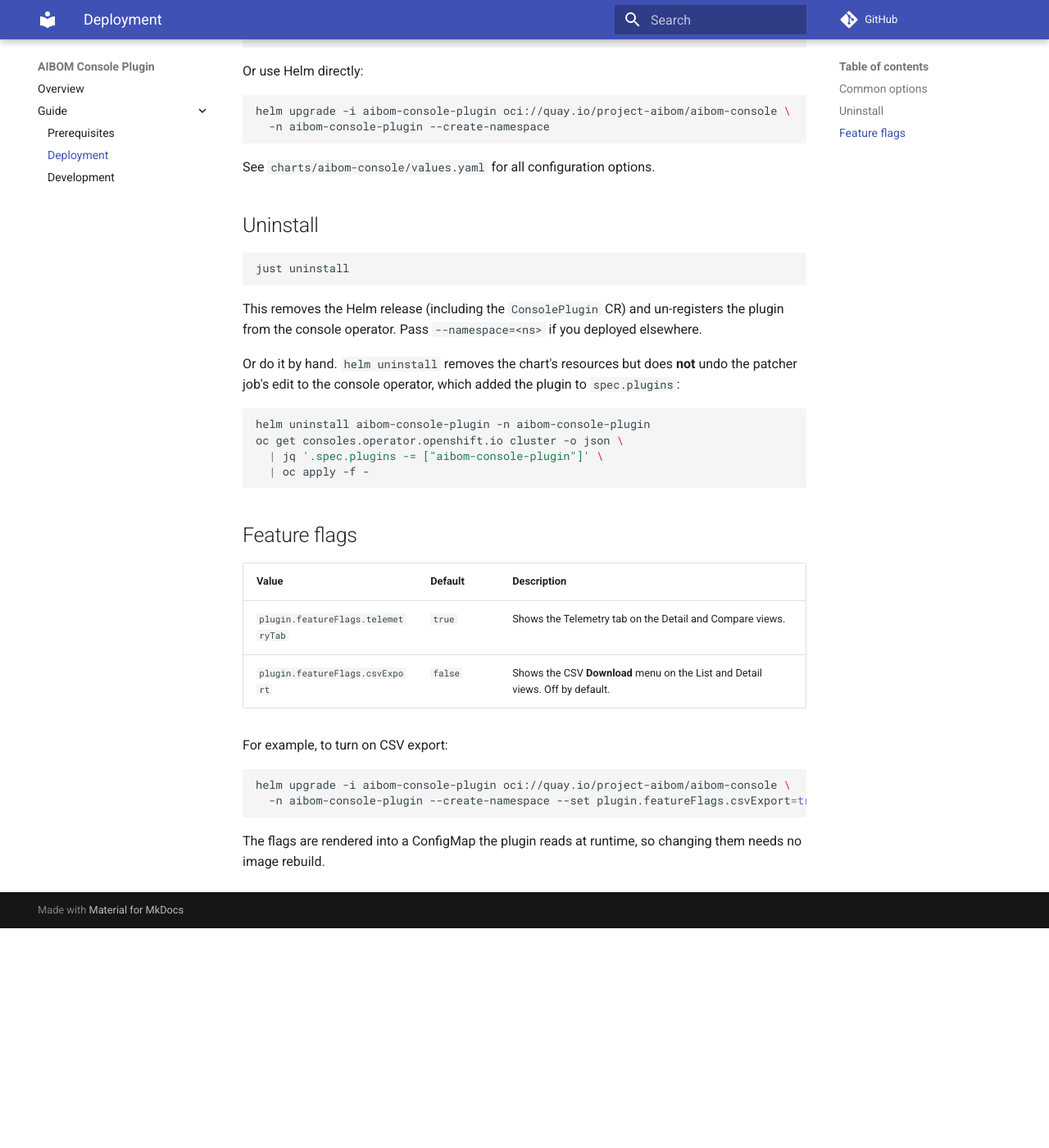
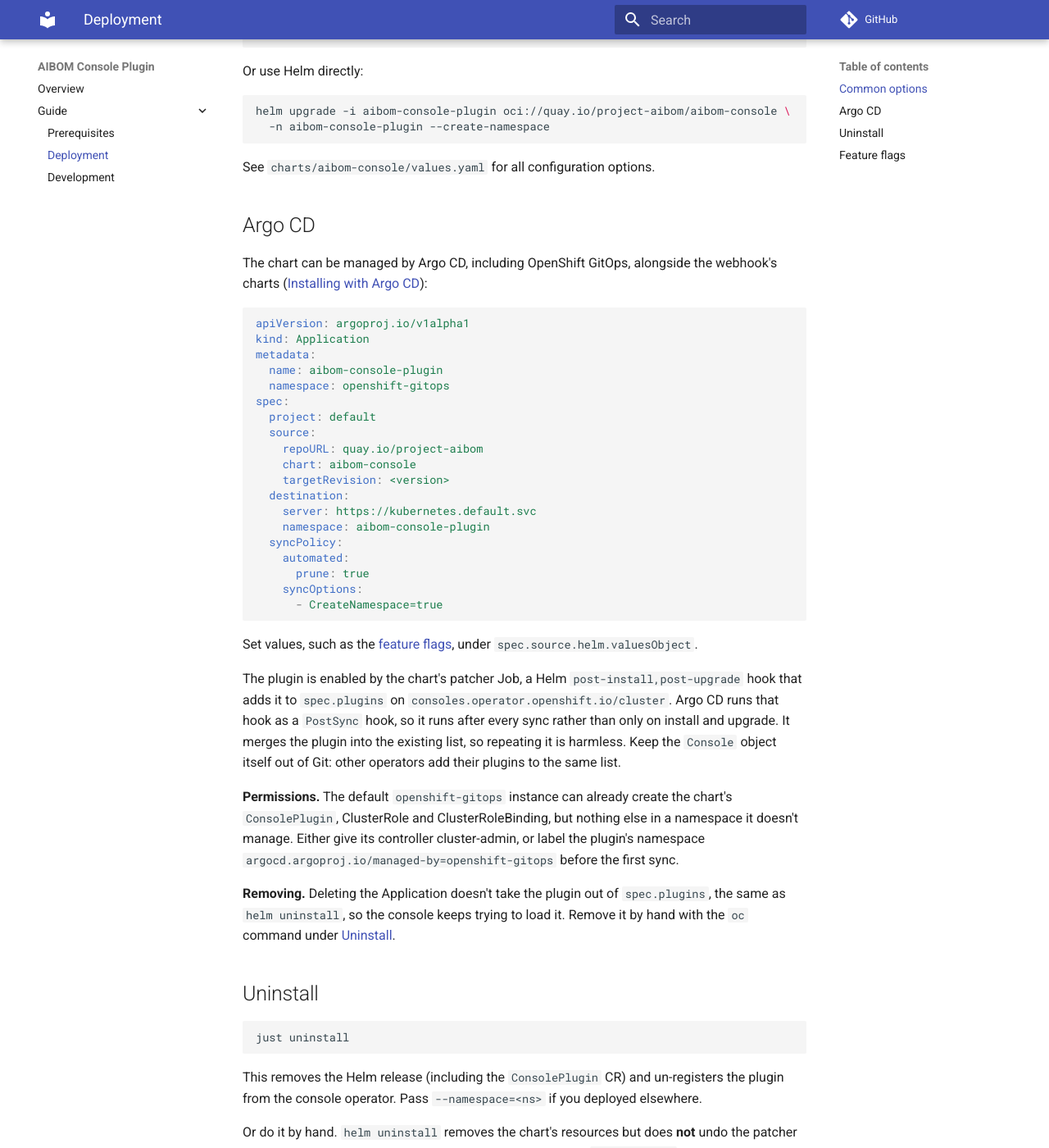
Before and after one commit to gavinsan33/aibom-console-plugin, an MkDocs documentation site: the page built from docs/guide/deployment.md, in a window 1280 px wide and 1400 px high, scrolled down 604 px. Shown: the whole window at 82% size. Built offline with MkDocs 1.6.1 and Material for MkDocs 9.7.7, drawn with Linux system fonts in a browser that asks for light colours; comment, search, counter and statistics services are not loaded; before the commit the page ends 1736 px from its top, so only the background shows below that.

Commit message:
Document installing the console plugin with Argo CD

````diff
--- a/docs/guide/deployment.md
+++ b/docs/guide/deployment.md
@@ -33,6 +33,40 @@ helm upgrade -i aibom-console-plugin oci://quay.io/project-aibom/aibom-console \
 
 See `charts/aibom-console/values.yaml` for all configuration options.
 
+## Argo CD
+
+The chart can be managed by Argo CD, including OpenShift GitOps, alongside the webhook's charts ([Installing with Argo CD](https://github.com/gavinsan33/aibom-webhook-service/blob/main/docs/user-guide/argocd.md)):
+
+```yaml
+apiVersion: argoproj.io/v1alpha1
+kind: Application
+metadata:
+  name: aibom-console-plugin
+  namespace: openshift-gitops
+spec:
+  project: default
+  source:
+    repoURL: quay.io/project-aibom
+    chart: aibom-console
+    targetRevision: <version>
+  destination:
+    server: https://kubernetes.default.svc
+    namespace: aibom-console-plugin
+  syncPolicy:
+    automated:
+      prune: true
+    syncOptions:
+      - CreateNamespace=true
+```
+
+Set values, such as the [feature flags](#feature-flags), under `spec.source.helm.valuesObject`.
+
+The plugin is enabled by the chart's patcher Job, a Helm `post-install,post-upgrade` hook that adds it to `spec.plugins` on `consoles.operator.openshift.io/cluster`. Argo CD runs that hook as a `PostSync` hook, so it runs after every sync rather than only on install and upgrade. It merges the plugin into the existing list, so repeating it is harmless. Keep the `Console` object itself out of Git: other operators add their plugins to the same list.
+
+**Permissions.** The default `openshift-gitops` instance can already create the chart's `ConsolePlugin`, ClusterRole and ClusterRoleBinding, but nothing else in a namespace it doesn't manage. Either give its controller cluster-admin, or label the plugin's namespace `argocd.argoproj.io/managed-by=openshift-gitops` before the first sync.
+
+**Removing.** Deleting the Application doesn't take the plugin out of `spec.plugins`, the same as `helm uninstall`, so the console keeps trying to load it. Remove it by hand with the `oc` command under [Uninstall](#uninstall).
+
 ## Uninstall
 
 ```sh
````
